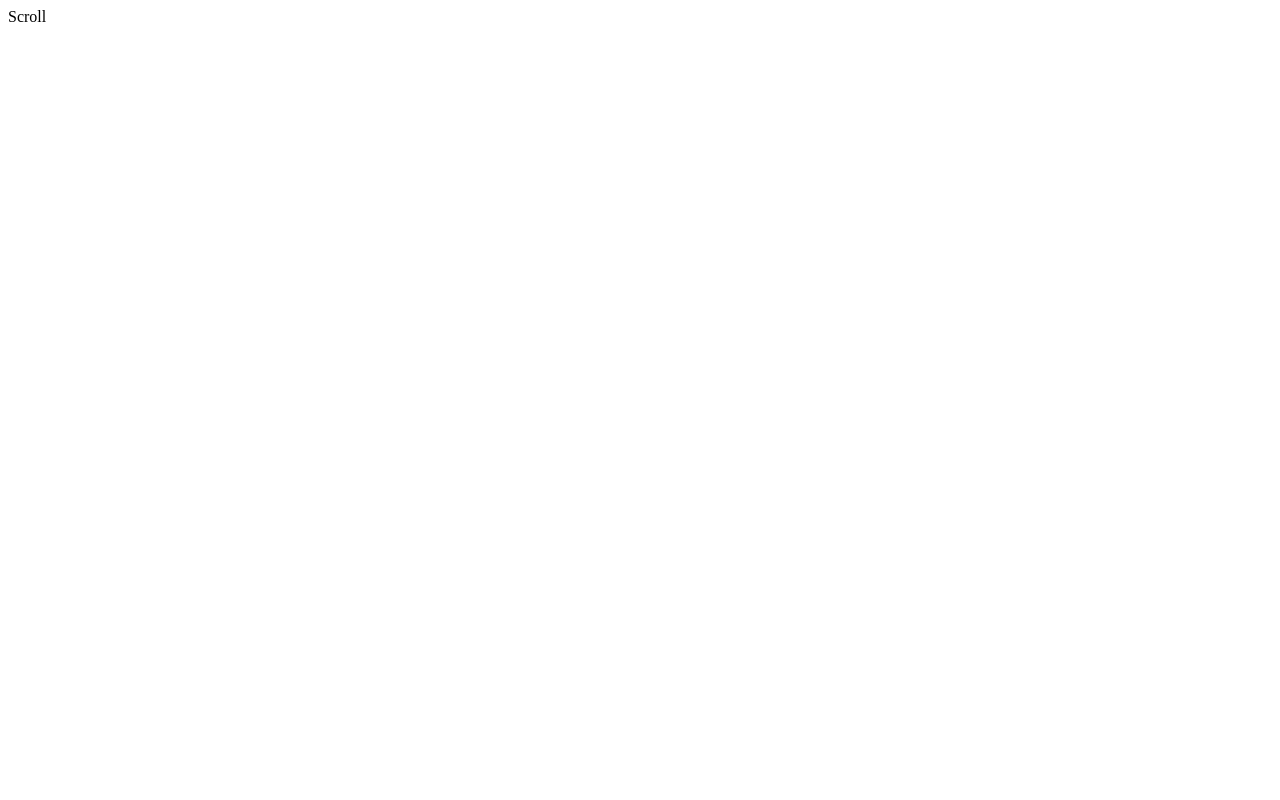
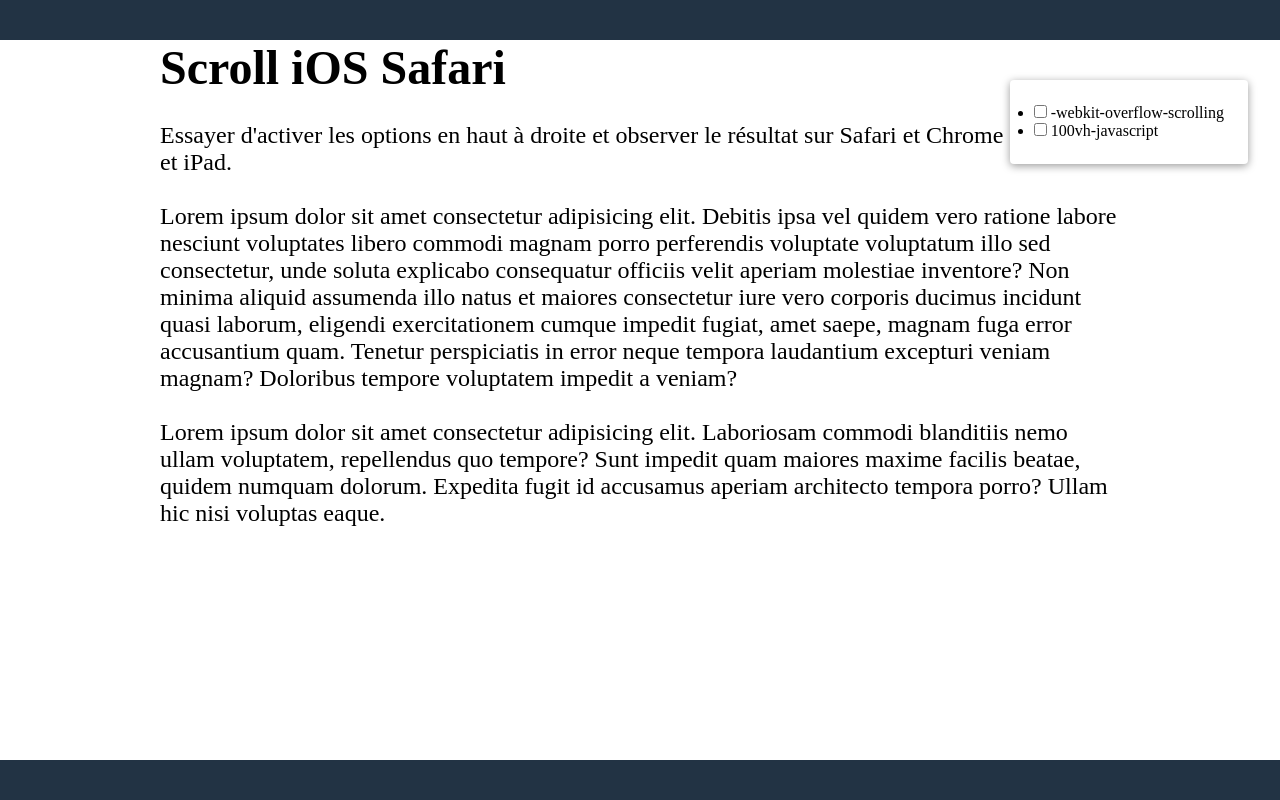
Before and after one commit to jverneaut/lab, a plain HTML site: page scroll/index.html in a window 1280 px wide. Drawn offline with Linux system fonts and the light colour scheme.

Commit message:
Add scroll example

```diff
--- a/scroll/index.html
+++ b/scroll/index.html
@@ -1,11 +1,46 @@
-<!DOCTYPE html>
-<html lang="en">
 <head>
   <meta charset="UTF-8">
   <title>Scroll</title>
+  <meta name="viewport" content="width=device-width, initial-scale=1.0">
+  <meta http-equiv="X-UA-Compatible" content="ie=edge">
   <meta name="robots" content="index, nofollow">
+  <link rel="stylesheet" href="style.css">
 </head>
+
 <body>
-  Scroll
+  <div class="header"></div>
+  <div class="content">
+    <h1>Scroll iOS Safari</h1>
+    <br>
+    Essayer d'activer les options en haut à droite et observer le résultat sur Safari et Chrome sur iPhone et iPad.
+    <br>
+    <br>
+    Lorem ipsum dolor sit amet consectetur adipisicing elit. Debitis ipsa vel quidem vero ratione labore nesciunt
+    voluptates libero commodi magnam porro perferendis voluptate voluptatum illo sed consectetur, unde soluta explicabo
+    consequatur officiis velit aperiam molestiae inventore? Non minima aliquid assumenda illo natus et maiores
+    consectetur iure vero corporis ducimus incidunt quasi laborum, eligendi exercitationem cumque impedit fugiat, amet
+    saepe, magnam fuga error accusantium quam. Tenetur perspiciatis in error neque tempora laudantium excepturi veniam
+    magnam? Doloribus tempore voluptatem impedit a veniam?
+    <br>
+    <br>
+    Lorem ipsum dolor sit amet consectetur adipisicing elit. Laboriosam commodi blanditiis nemo ullam voluptatem,
+    repellendus quo tempore? Sunt impedit quam maiores maxime facilis beatae, quidem numquam dolorum. Expedita fugit id
+    accusamus aperiam architecto tempora porro? Ullam hic nisi voluptas eaque.
+  </div>
+  <div class="footer"></div>
+  <div class="box">
+    <ul>
+      <li>
+        <input type="checkbox" name="" id="webkit">
+        <label for="webkit">-webkit-overflow-scrolling</label>
+      </li>
+      <li>
+        <input type="checkbox" name="" id="vh">
+        <label for="vh">100vh-javascript</label>
+      </li>
+    </ul>
+  </div>
+  <script src="index.js"></script>
 </body>
+
 </html>
--- /dev/null
+++ b/scroll/index.js
@@ -0,0 +1,27 @@
+const body = document.querySelector('body');
+const content = document.querySelector('.content');
+
+const webkitOverflowScrolling = document.querySelector('#webkit');
+const vhJavascript = document.querySelector('#vh');
+
+webkitOverflowScrolling.addEventListener('change', () => {
+  if (webkitOverflowScrolling.checked) {
+    content.style.WebkitOverflowScrolling = 'touch';
+  } else {
+    content.style.WebkitOverflowScrolling = '';
+  }
+});
+
+const setHeight = () => {
+  body.style.height = window.innerHeight + 'px';
+}
+
+vhJavascript.addEventListener('change', () => {
+  if (vhJavascript.checked) {
+    setHeight();
+    window.addEventListener('resize', setHeight);
+  } else {
+    body.style.height = '';
+    window.removeEventListener('resize', setHeight);
+  }
+});
--- /dev/null
+++ b/scroll/style.css
@@ -0,0 +1,38 @@
+* {
+  margin: 0;
+  padding: 0;
+}
+
+body {
+  display: flex;
+  flex-direction: column;
+  height: 100vh;
+  width: 100%;
+}
+
+.header,
+.footer {
+  display: block;
+  height: 40px;
+  width: 100%;
+  content: '';
+  background: #223344;
+}
+
+.content {
+  flex: 1;
+  max-width: 960px;
+  margin: 0 auto;
+  font-size: 24px;
+  overflow-y: scroll;
+}
+
+.box {
+  position: fixed;
+  top: 80px;
+  right: 32px;
+  background: white;
+  padding: 24px;
+  border-radius: 4px;
+  box-shadow: 0 2px 8px rgba(0, 0, 0, 0.4);
+}
```
